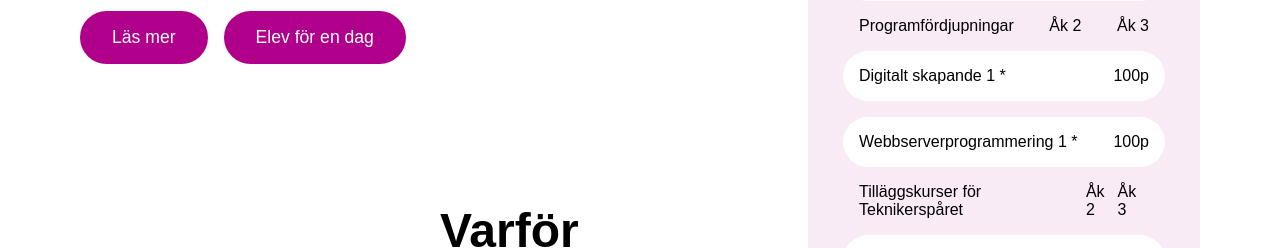
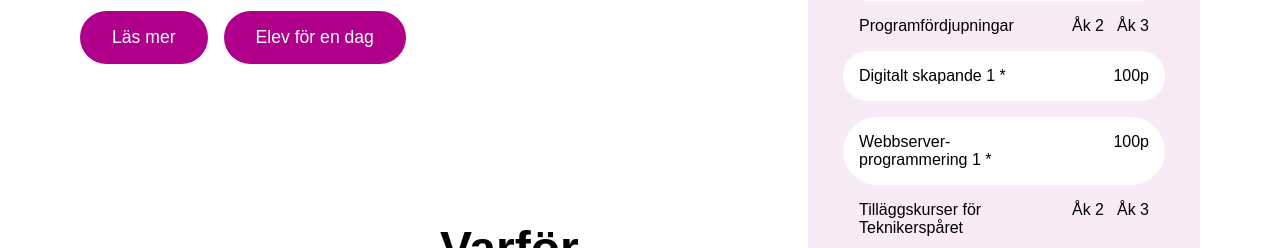
Before and after one commit to AbdullahMoubayed/Info-Media, a PHP site: page / in a window 1280 px wide. Shown: the part 1104-1352 px from the top of the page. Run offline with PHP 8.4, Linux system fonts and the light colour scheme; some libraries are stand-ins or nearby versions.

Commit message:
dasdadawd

```diff
--- a/css/style.css
+++ b/css/style.css
@@ -463,7 +463,7 @@ section#Kursstruktur input {
   grid-area: poang-plan;
   background: #f9ebf6;
   margin: auto;
-  text-align: center;
+  text-align: left;
   background: #f9ebf6;
   border-radius: 100rem;
   padding-top: 5rem;
@@ -483,6 +483,17 @@ section#Kursstruktur input {
 
 .poang-plan ul li {
   list-style: none;
+}
+
+.poang-plan ul .ak2 {
+  margin-right: 2rem;
+  position: absolute;
+  right: 9rem;
+  z-index: 100;
+}
+
+.poang-plan ul .ak2p {
+  right: 8rem;
 }
 
 .poang-plan div.div {
--- a/css/style.scss
+++ b/css/style.scss
@@ -392,7 +392,7 @@ section#Kursstruktur {
   grid-area: poang-plan;
   background: $purple-l;
   margin: auto;
-  text-align: center;
+  text-align: left;
   background: $purple-l;
   border-radius: 100rem;
   padding-top: 5rem;
@@ -403,10 +403,19 @@ section#Kursstruktur {
     justify-content: space-between;
     margin: 1rem;
     text-align: left;
-
     li {
       list-style: none;
     }
+    .ak2{
+      margin-right: 2rem;
+      position: absolute;
+      right: 9rem;
+      z-index: 100;
+    }
+    .ak2p{
+      right: 8rem;
+    }
+
   }
 
   div.div {
--- a/html/las-mer.html
+++ b/html/las-mer.html
@@ -290,7 +290,7 @@
 
     <footer>
         <span class='footer-wrapper'>
-            <a href="#start" class="arrow">
+            <a href="#hero" class="arrow">
                 <img class="pil" id="pil2" src="../assets/icon/arrow.png" alt="Hem"></img>
             </a>
 
--- a/index.html
+++ b/index.html
@@ -134,8 +134,10 @@
         <h3>Studieplan</h3>
         <ul>
             <li>Inriktningar</li>
-            <li>Åk 2</li>
+            <div>
+                <li class="ak2">Åk 2</li>
                 <li>Åk 3</li>
+            </div>
         </ul>
         <div class='div'>
             <span>Dator- och nätverksteknik</span>
@@ -146,47 +148,57 @@
             <span>100p</span>
         </div>
         <div class='div'>
+
                 <span>Webbutveckling 1</span>
-            <span>100p</span>
+                <span class="ak2p">100p</span>
+
         </div>
-
         <ul>
             <li>Programfördjupningar</li>
-            <li>Åk 2</li>
+            <div>
+                <li class="ak2">Åk 2</li>
                 <li>Åk 3</li>
+            </div>
         </ul>
-
         <div class='div'>
             <span>Digitalt skapande 1 *</span>
             <span>100p</span>
         </div>
         <div class='div'>
-            <span>Webbserverprogrammering 1 *</span>
-            <span>100p</span>
+
+                <span>Webbserver-<br>programmering 1 *</span>
+                <span class="ak2p">100p</span>
+
         </div>
-
         <ul>
-            <li>Tilläggskurser för Teknikerspåret</li>
-            <li>Åk 2</li>
+            <li>Tilläggskurser för <br>Teknikerspåret</li>
+            <div>
+                <li class="ak2">Åk 2</li>
                 <li>Åk 3</li>
+            </div>
         </ul>
         <div class='div'>
+
                 <span>Gränssnittsdesign</span>
-            <span>100p</span>
+                <span class="ak2p">100p</span>
+
         </div>
         <div class='div'>
             <span>Teknik - specialisering 1</span>
             <span>100p</span>
         </div>
-
         <ul>
-            <li>Tilläggskurser <br> för Ingenjörspåret</li>
-            <li>Åk 2</li>
+            <li>Tilläggskurser för<br> Ingenjörspåret</li>
+            <div>
+                <li class="ak2">Åk 2</li>
                 <li>Åk 3</li>
+            </div>
         </ul>
         <div class='div'>
+
                 <span>Fysik 2</span>
-            <span>100p</span>
+                <span class="ak2p">100p</span>
+
         </div>
         <div class='div'>
             <span>Matematik 4 </span>
```
Also changed, not shown: 1 other file. Lines whose indentation alone changed are shown as unchanged.
